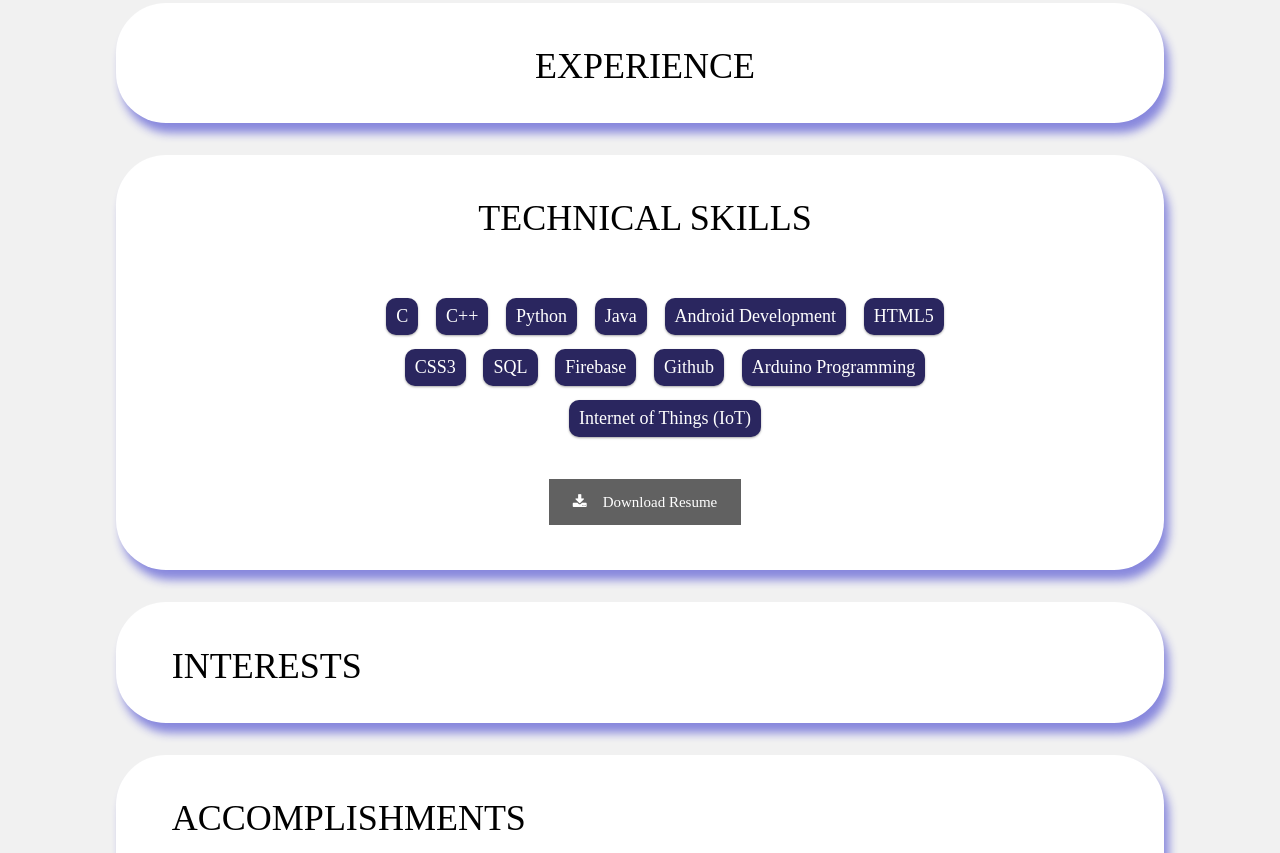
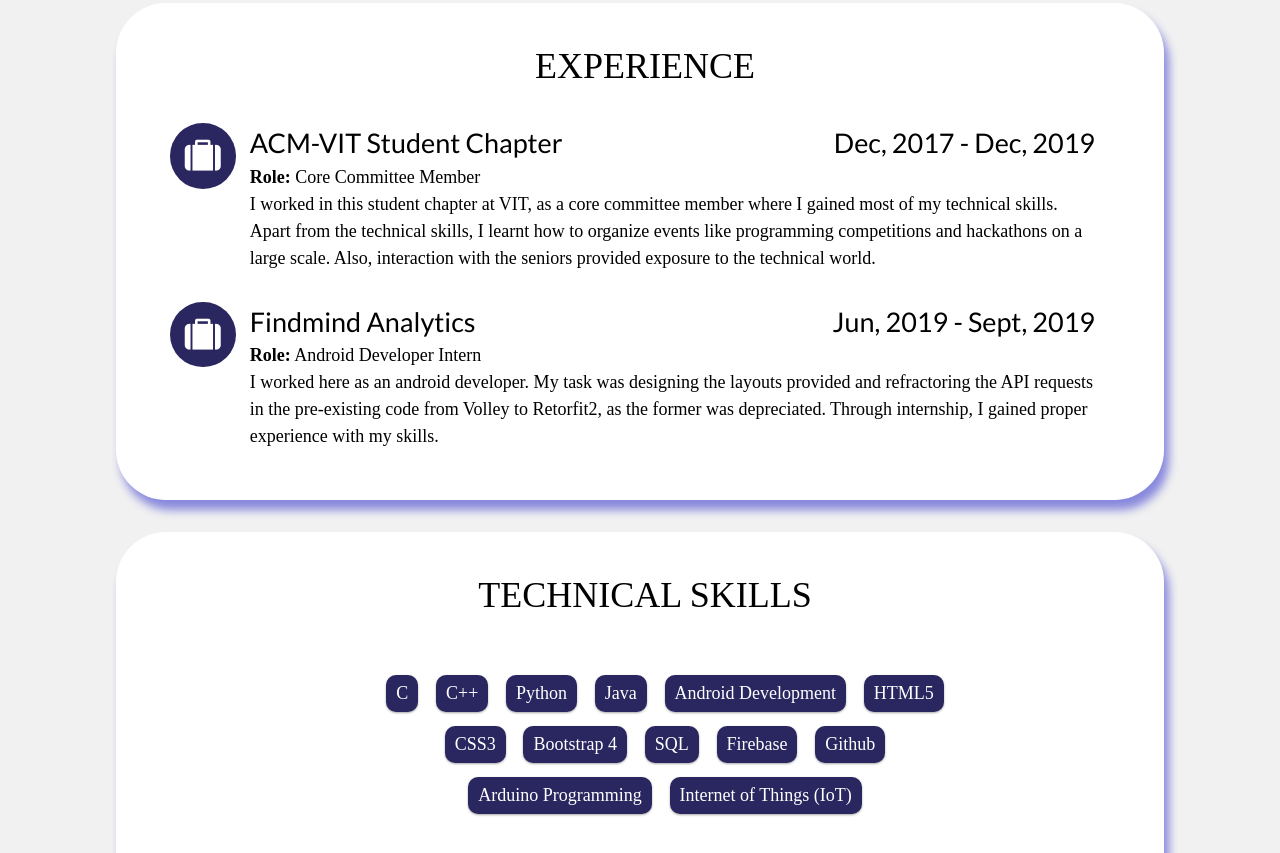
Before and after one commit to vismay2303/vismay2303.github.io, a plain HTML site: page index.html in a window 1280 px wide. Shown: the part 1246-2099 px from the top of the page. Drawn offline with nearby package versions, Linux system fonts and the light colour scheme.

Commit message:
Experience Added

```diff
--- a/index.html
+++ b/index.html
@@ -73,7 +73,7 @@
 	.timeline {
 		padding: 40px 0px;
 		width: 90%;
-		margin-left: 5%;
+		margin-left: 6%;
 		margin-bottom: 40px;
 	}
 
@@ -85,6 +85,7 @@
 		width: 3px;
 		height: calc(100% - 80px);
 		background: #c0392b;
+
 	}
 	.timeline .column .rowLeft p:before {
 		content: "";
@@ -249,8 +250,6 @@
 	}
 
 
-
-
 </style>
 <body class="w3-light-grey w3-content" style="max-width:1600px;">
 
@@ -297,7 +296,7 @@
 			    </div>
 			</div>
 		    <div>
-				<p align="justify" class="w3-large aboutmedesc">I am a final year B.Tech undergraduate student from Vellore Institute of Technology. I am a Google certified Android developer and a competitive programming enthusiast. I am well versed with databases like SQL and Firebase. I have been practising competitive programming since two years. I am highly interested in Machine Learning and Internet of Things(IoT). Since my childhood, I have always been fascinated by the power of technology. This is one of the main reasons for me to pursue my career in computer science. I have worked with Arduino and NodeMCU to design various small-scale automated systems for my college students.</p>
+				<p align="justify" class="w3-large aboutmedesc">I am a final year B.Tech undergraduate student from Vellore Institute of Technology. I am a Google certified Android developer and a competitive programming enthusiast. I am well versed with databases like SQL and Firebase. I have been practising competitive programming since two years. I am highly interested in Machine Learning and Internet of Things(IoT). Since my childhood, I have always been fascinated by the power of technology. This is one of the main reasons for me to pursue my career in computer science. I have worked with Arduino and NodeMCU to design various small-scale automated systems for my college projects.</p>
 			</div>
 		</div>
 		<div class="w3-container w3-center" style="margin-bottom:32px;padding-top: 40px" id="education">
@@ -343,6 +342,52 @@
 		</div>
 		<div class="w3-container w3-center" style="margin-bottom:32px;" id="experience">
 			<div class="w3-container"><p class="w3-xxlarge" style="margin-bottom: 30px;padding: 0px;">EXPERIENCE</p></div>
+			<div class="w3-cell-row" style="width:96%;margin-right:4%;margin-bottom: 30px;">
+				<div class="w3-container w3-cell" style="width: 10%;margin: 0px; padding: 0px;">
+					<div class="w3-circle" style="margin: 0% 15%;padding: 15% 0%;background-color: #2A265F; color: #FFFFFF;">
+						<i class="fa fa-suitcase w3-xxlarge"></i>
+					</div>
+				</div>
+				<div class="w3-container w3-cell" style="width: 90%; padding: 0px; margin: 0px;">
+					<div class="w3-container w3-cell-row" style="padding: 0px; margin: 0px;">
+						<div class="w3-container w3-cell w3-left-align" style="padding: 0px; margin: 0px;">
+							<p class="titleedhead" style="font-size: 27px;">ACM-VIT Student Chapter</p>
+						</div>
+						<div class="w3-container w3-cell w3-right-align" style="padding: 0px; margin: 0px;">
+							<p class="dured" style="font-size: 27px;">Dec, 2017 - Dec, 2019</p>
+						</div>
+					</div>
+					<div class="w3-container" style="padding: 0px; margin: 0px;">
+						<p class="w3-large w3-left-align" style="padding: 0px; margin: 0px;"><b>Role:</b> Core Committee Member</p>
+					</div>
+					<div class="w3-container" style="padding: 0px; margin: 0px;">
+						<p class="w3-large w3-left-align" style="padding: 0px; margin: 0px;">I worked in this student chapter at VIT, as a core committee member where I gained most of my technical skills. Apart from the technical skills, I learnt how to organize events like programming competitions and hackathons on a large scale. Also, interaction with the seniors provided exposure to the technical world.</p>
+					</div>
+				</div>
+			</div>
+			<div class="w3-cell-row" style="width:96%;margin-right:4%;margin-bottom: 50px;">
+				<div class="w3-container w3-cell" style="width: 10%;margin: 0px; padding: 0px;">
+					<div class="w3-circle" style="margin: 0% 15%;padding: 15% 0%;background-color: #2A265F; color: #FFFFFF;">
+						<i class="fa fa-suitcase w3-xxlarge"></i>
+					</div>
+				</div>
+				<div class="w3-container w3-cell" style="width: 90%; padding: 0px; margin: 0px;">
+					<div class="w3-container w3-cell-row" style="padding: 0px; margin: 0px;">
+						<div class="w3-container w3-cell w3-left-align" style="padding: 0px; margin: 0px;">
+							<p class="titleedhead" style="font-size: 27px;">Findmind Analytics</p>
+						</div>
+						<div class="w3-container w3-cell w3-right-align" style="padding: 0px; margin: 0px;">
+							<p class="dured" style="font-size: 27px;">Jun, 2019 - Sept, 2019</p>
+						</div>
+					</div>
+					<div class="w3-container" style="padding: 0px; margin: 0px;">
+						<p class="w3-large w3-left-align" style="padding: 0px; margin: 0px;"><b>Role:</b> Android Developer Intern</p>
+					</div>
+					<div class="w3-container" style="padding: 0px; margin: 0px;">
+						<p class="w3-large w3-left-align" style="padding: 0px; margin: 0px;">I worked here as an android developer. My task was designing the layouts provided and refractoring the API requests in the pre-existing code from Volley to Retorfit2, as the former was depreciated. Through internship, I gained proper experience with my skills.</p>
+					</div>
+				</div>
+			</div>
 		</div>
 		<div class="w3-container w3-center" style="margin-bottom:32px;" id="skills">
 			<div class="w3-container"><p class="w3-xxlarge" style="margin-bottom: 30px;padding: 0px;">TECHNICAL SKILLS</p></div>
@@ -355,6 +400,7 @@
 					<li class="hoverable">Android Development</li>
 					<li class="hoverable">HTML5</li>
 					<li class="hoverable">CSS3</li>
+					<li class="hoverable">Bootstrap 4</li>
 					<li class="hoverable">SQL</li>
 					<li class="hoverable">Firebase</li>
 					<li class="hoverable">Github</li>
@@ -371,10 +417,10 @@
 			</div>
 		</div>
 		<div class="w3-container" style="margin-bottom:32px;" id="interests">
-			<div class="w3-container"><p class="w3-xxlarge" style="margin-bottom: 30px;padding: 0px;">INTERESTS</p></div>
+			<div class="w3-container"><p class="w3-xxlarge w3-center" style="margin-bottom: 30px;padding: 0px;">INTERESTS</p></div>
 		</div>
 		<div class="w3-container" style="margin-bottom:32px;" id="accomplishments">
-			<div class="w3-container"><p class="w3-xxlarge" style="margin-bottom: 30px;padding: 0px;">ACCOMPLISHMENTS</p></div>
+			<div class="w3-container"><p class="w3-xxlarge w3-center" style="margin-bottom: 30px;padding: 0px;">ACCOMPLISHMENTS</p></div>
 			<div class="slideshow-container">
 				<div class="mySlides w3-animate-opacity">
 				  <img src="AndroidNanodegree.png" style="width:100%;" class="w3-center">
@@ -470,7 +516,7 @@
 			</script>
 		</div>
 		<div class="w3-container" style="margin-bottom:32px;" id="contact">
-			<div class="w3-container"><p class="w3-xxlarge" style="margin-bottom: 30px;padding: 0px;">CONTACT ME</p></div>
+			<div class="w3-container"><p class="w3-xxlarge w3-center" style="margin-bottom: 30px;padding: 0px;">CONTACT ME</p></div>
 		</div>
 	</div>
 </body>
```
